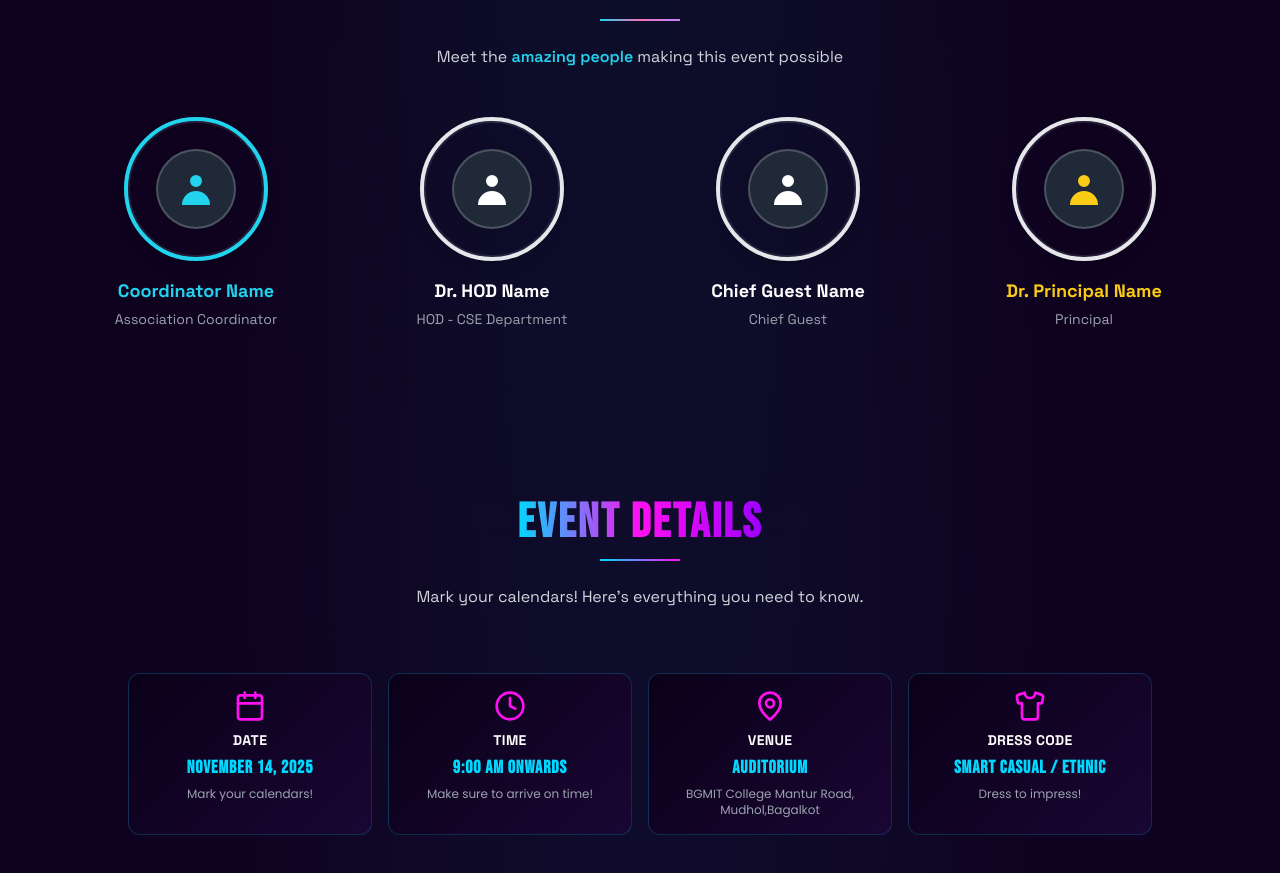
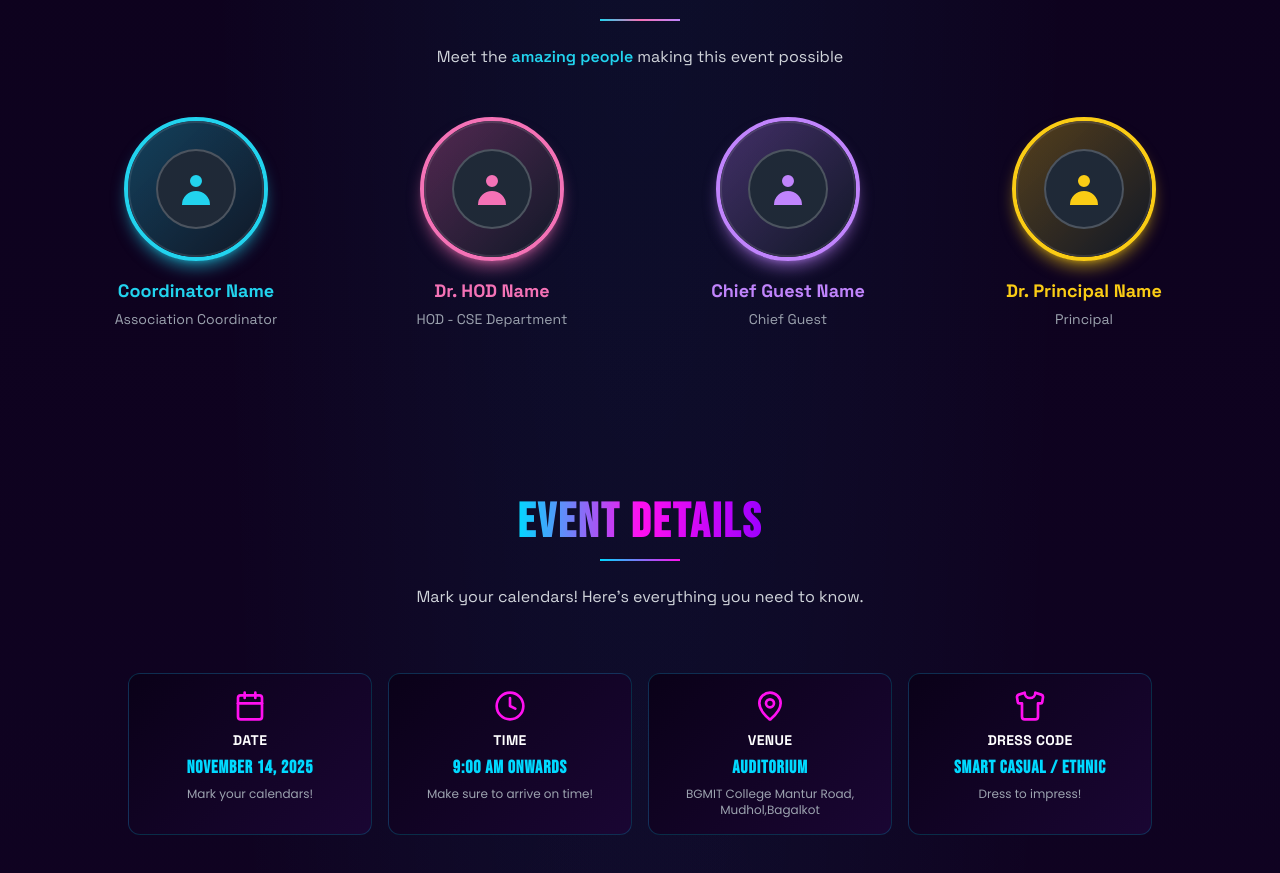
Before and after one commit to ItsVikasA/Freshers, a Next.js app: page / in a window 1280 px wide. Shown: the part 1757-2630 px from the top of the page. Built offline with nearby package versions, Linux system fonts and the light colour scheme.

Commit message:
Fix Team section - display colored circles properly (cyan, pink, purple, yellow)

```diff
--- a/src/components/Team.tsx
+++ b/src/components/Team.tsx
@@ -14,25 +14,45 @@ const Team = () => {
       name: 'Coordinator Name',
       designation: 'Association Coordinator',
       image: '/team/coordinator.jpg',
-      color: 'cyan-400',
+      borderColor: 'border-cyan-400',
+      textColor: 'text-cyan-400',
+      shadowColor: 'shadow-cyan-400/50',
+      bgColor: 'from-cyan-400/30',
+      iconColor: 'text-cyan-400',
+      underlineColor: 'bg-cyan-400',
     },
     {
       name: 'Dr. HOD Name',
       designation: 'HOD - CSE Department',
       image: '/team/hod.jpg',
-      color: 'pink-400',
+      borderColor: 'border-pink-400',
+      textColor: 'text-pink-400',
+      shadowColor: 'shadow-pink-400/50',
+      bgColor: 'from-pink-400/30',
+      iconColor: 'text-pink-400',
+      underlineColor: 'bg-pink-400',
     },
     {
       name: 'Chief Guest Name',
       designation: 'Chief Guest',
       image: '/team/guest.jpg',
-      color: 'purple-400',
+      borderColor: 'border-purple-400',
+      textColor: 'text-purple-400',
+      shadowColor: 'shadow-purple-400/50',
+      bgColor: 'from-purple-400/30',
+      iconColor: 'text-purple-400',
+      underlineColor: 'bg-purple-400',
     },
     {
       name: 'Dr. Principal Name',
       designation: 'Principal',
       image: '/team/principal.jpg',
-      color: 'yellow-400',
+      borderColor: 'border-yellow-400',
+      textColor: 'text-yellow-400',
+      shadowColor: 'shadow-yellow-400/50',
+      bgColor: 'from-yellow-400/30',
+      iconColor: 'text-yellow-400',
+      underlineColor: 'bg-yellow-400',
     },
   ]
 
@@ -68,11 +88,11 @@ const Team = () => {
               className="flex flex-col items-center group cursor-pointer"
             >
               {/* Profile Picture Circle */}
-              <div className={`relative w-20 h-20 sm:w-24 sm:h-24 md:w-32 md:h-32 lg:w-36 lg:h-36 mb-3 md:mb-4 rounded-full border-4 border-${member.color} shadow-lg shadow-${member.color}/50 overflow-hidden group-hover:scale-110 transition-all duration-300`}>
+              <div className={`relative w-20 h-20 sm:w-24 sm:h-24 md:w-32 md:h-32 lg:w-36 lg:h-36 mb-3 md:mb-4 rounded-full border-4 ${member.borderColor} shadow-lg ${member.shadowColor} overflow-hidden group-hover:scale-110 transition-all duration-300`}>
                 {/* Placeholder with gradient */}
-                <div className={`absolute inset-0 bg-gradient-to-br from-${member.color}/30 to-gray-900 flex items-center justify-center`}>
+                <div className={`absolute inset-0 bg-gradient-to-br ${member.bgColor} to-gray-900 flex items-center justify-center`}>
                   <div className="w-12 h-12 sm:w-14 sm:h-14 md:w-20 md:h-20 rounded-full bg-gray-800 border-2 border-white/20 flex items-center justify-center">
-                    <svg className={`w-6 h-6 sm:w-7 sm:h-7 md:w-10 md:h-10 text-${member.color}`} fill="currentColor" viewBox="0 0 20 20">
+                    <svg className={`w-6 h-6 sm:w-7 sm:h-7 md:w-10 md:h-10 ${member.iconColor}`} fill="currentColor" viewBox="0 0 20 20">
                       <path fillRule="evenodd" d="M10 9a3 3 0 100-6 3 3 0 000 6zm-7 9a7 7 0 1114 0H3z" clipRule="evenodd" />
                     </svg>
                   </div>
@@ -92,7 +112,7 @@ const Team = () => {
               </div>
 
               {/* Name */}
-              <h3 className={`text-xs sm:text-sm md:text-base lg:text-lg font-bold text-center mb-1 font-space text-${member.color} group-hover:scale-105 transition-transform`}>
+              <h3 className={`text-xs sm:text-sm md:text-base lg:text-lg font-bold text-center mb-1 font-space ${member.textColor} group-hover:scale-105 transition-transform`}>
                 {member.name}
               </h3>
 
@@ -102,7 +122,7 @@ const Team = () => {
               </p>
 
               {/* Decorative underline */}
-              <div className={`w-12 h-0.5 bg-${member.color} mt-2 opacity-0 group-hover:opacity-100 transition-all`}></div>
+              <div className={`w-12 h-0.5 ${member.underlineColor} mt-2 opacity-0 group-hover:opacity-100 transition-all`}></div>
             </motion.div>
           ))}
         </div>
```
